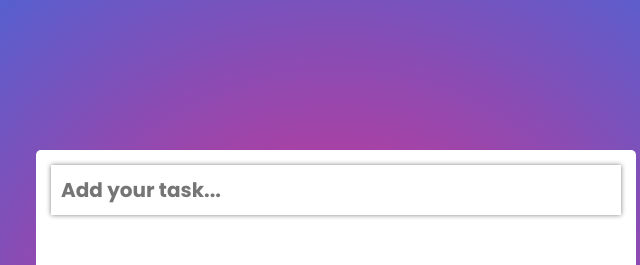
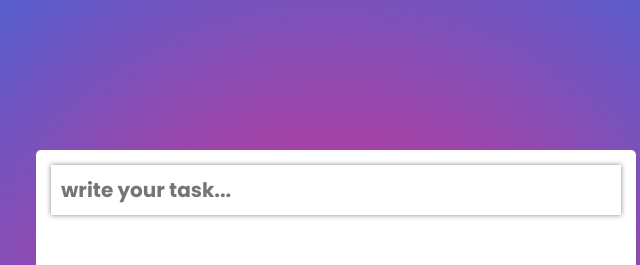
Before and after one commit to Aniketgupta101/to-do-list, a plain HTML site: page index.html in a window 1280 px wide. Shown: the top 265 px of the page, 304-944 px from the left. Drawn offline with Linux system fonts and the light colour scheme.

Commit message:
4th commit

```diff
--- a/index.html
+++ b/index.html
@@ -11,7 +11,7 @@
 <body>
     <main>
         <div class="box">
-            <input type="text" id="item" placeholder="Add your task...">
+            <input type="text" id="item" placeholder="write your task...">
             <ul id="To-do-box">
             </ul>
         </div>
```
